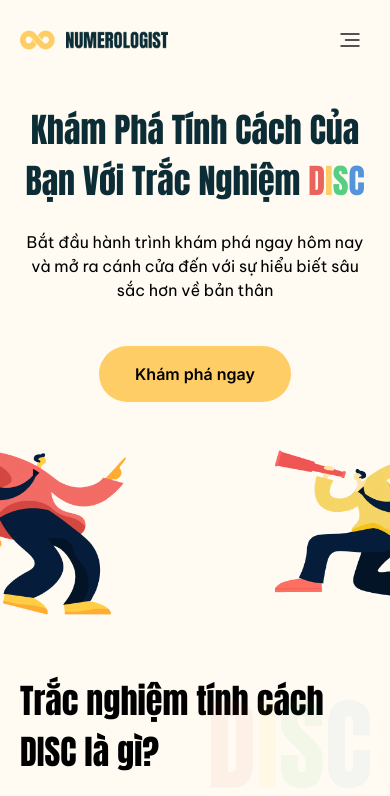
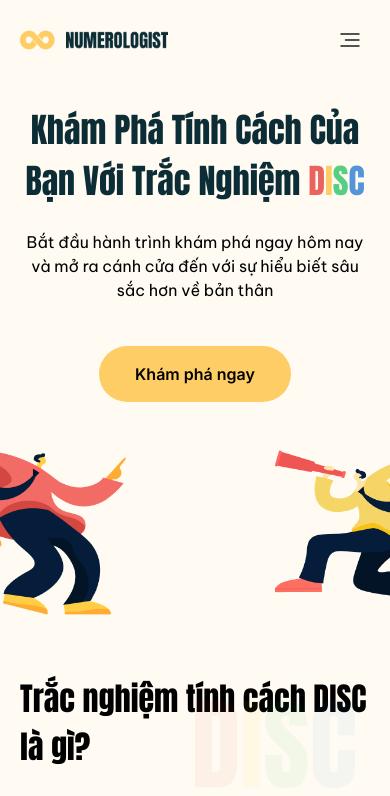
Before and after one commit to Dat-Nguyen03/landing-page, a React (Vite) app: page / in a window 390 px wide. Shown: the top 796 px of the page. Built offline with nearby package versions, Linux system fonts and the light colour scheme.

Commit message:
fix bug update 3

```diff
--- a/src/components/layout/Definition/index.tsx
+++ b/src/components/layout/Definition/index.tsx
@@ -9,9 +9,9 @@ export default function Definition({}: Props) {
     <section className="mt-[60px] lg:mt-[132px] md:mt-[78px] px-5 md:px-[100px] lg:px-[120px]">
       <div className="flex flex-col gap-y-6 lg:gap-y-0 lg:flex-row justify-between mb-[60px] gap-x-[100px]">
         <div className="flex-1">
-          <h3 className="text-[34px] md:text-[42px] lg:text-[52px] relative font-Anton font-normal">
+          <h3 className="text-[32px] md:text-[42px] lg:text-[52px] relative font-Anton font-normal lg:pr-10">
             Trắc nghiệm tính cách DISC là gì?
-            <img src={discBg} className="absolute right-0 top-[25px] lg:top-[40px] w-[159px] h-[88px] md:w-[209px] md:h-[114px]" />
+            <img src={discBg} className="absolute lg:h-[171px]  right-[15px] lg:w-[314px] md:right-[35px] lg:right-[50px] top-[25px] lg:top-[40px] w-[160px] h-[88px] md:w-[209px] md:h-[114px]" />
           </h3>
         </div>
 
```
